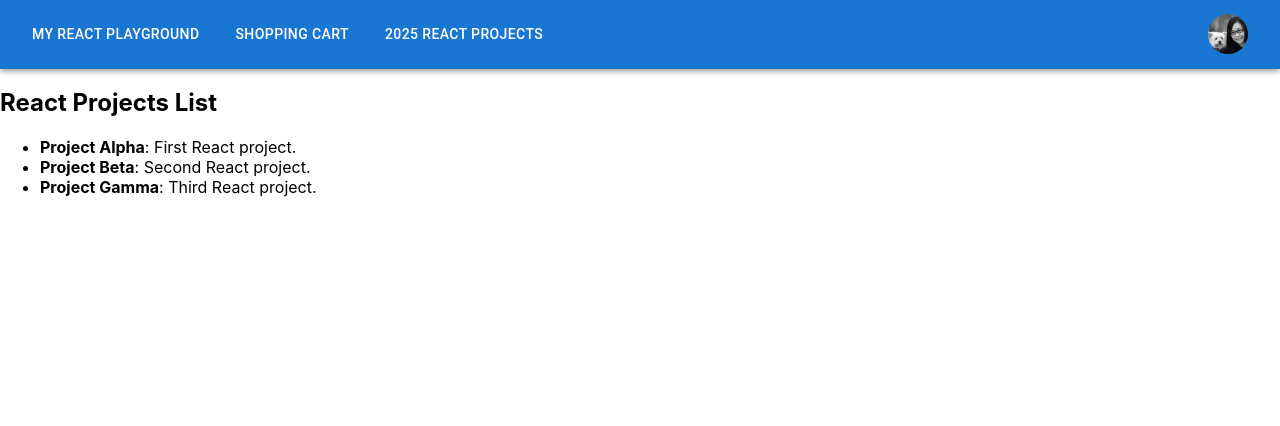
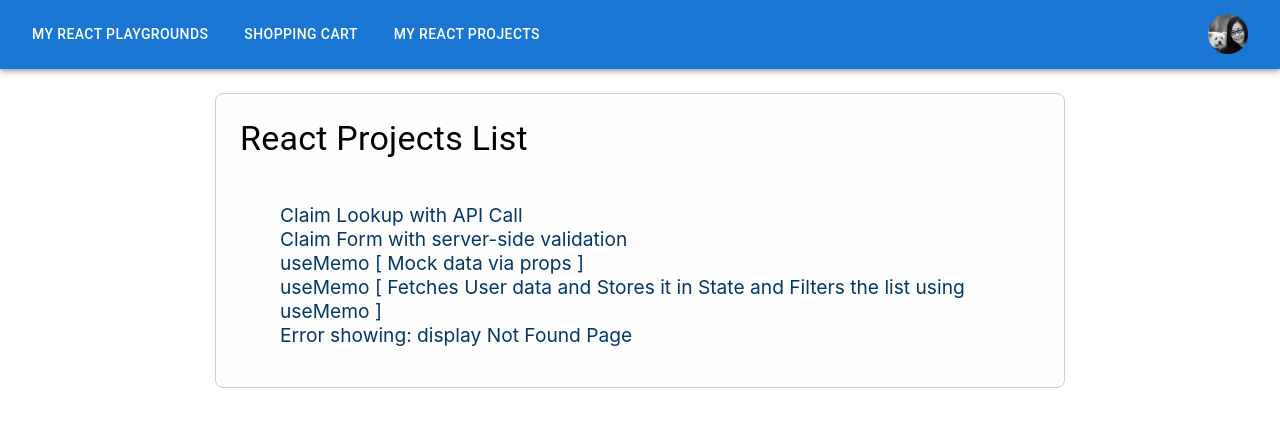
Before and after one commit to fang-wenlee/fullstack-client, a React (Create React App) app: page /projects in a window 1280 px wide. Shown: the top 426 px of the page. Built offline with nearby package versions, Linux system fonts and the light colour scheme.

Commit message:
create a project list page to link to each project component

```diff
--- a/src/App.js
+++ b/src/App.js
@@ -1,14 +1,25 @@
+import React, { useState } from 'react';
 import ClaimForm from './components/ClaimForm';
 import ClaimLookup from './components/ClaimLookup';
 import Counter from './components/Counter';
 import GitHubProfile from './components/GitHubProfile';
 import ReactProjectsList from './components/ReactProjectsList';
+
 import Appbar from './components/Appbar';
-import React, { useState } from 'react';
+
+import { Box } from '@mui/material';
 import { BrowserRouter as Router, Routes, Route } from 'react-router-dom';
-
+import UserSearch from './components/UserSearch';
+import UserSearchApi from './components/UserSearchApi';
 import './index.css';
 import './App.css';
+
+const sampleUsers = [
+  { id: 1, name: 'Alice Johnson' },
+  { id: 2, name: 'Bob Smith' },
+  { id: 3, name: 'Charlie Davis' },
+];
+
 function App() {
   const [fname, setFname] = useState('');
 
@@ -36,17 +47,33 @@ function App() {
 
         {fname && <h2>Welcome , {fname}</h2>}
         <Routes>
-          <Route path="/" element={<ClaimForm />} />
+          <Route path="/claimform" element={<ClaimForm />} />
           <Route path="/Lookup" element={<ClaimLookup />} />
           <Route path="/counter" element={<Counter setFname={setFname} />} />
 
           <Route path="/profile" element={<GitHubProfile />} />
           <Route path="/projects" element={<ReactProjectsList />} />
-          <Route path="*" element={<h2>Page Not Found</h2>} />
+
+          <Route
+            path="/usememo1"
+            element={<UserSearch users={sampleUsers} />}
+          />
+          <Route path="/usememo2" element={<UserSearchApi />} />
+          <Route
+            path="*"
+            element={
+              <Box
+                component="div"
+                sx={{ maxWidth: '500px', textAlign: 'center', mt: 5 }}
+              >
+                {' '}
+                <h2>Page Not Found</h2>{' '}
+              </Box>
+            }
+          />
         </Routes>
       </Router>
     </div>
   );
 }
-
 export default App;
--- a/src/components/Appbar.js
+++ b/src/components/Appbar.js
@@ -17,7 +17,7 @@ import { useNavigate } from 'react-router-dom';
 
 const domains = [
   {
-    label: 'My React Playground',
+    label: 'My React Playgrounds',
     path: 'https://fangwenlee.netlify.app/',
     desc: 'A curated showcase of my front-end development journey—featuring my professional resume, portfolio, and a growing collection of React-based mini projects. Explore clean UI components, responsive layouts, and hands-on experiments that reflect my passion for building elegant, maintainable web applications.',
   },
@@ -28,7 +28,7 @@ const domains = [
   },
 
   {
-    label: '2025 React Projects',
+    label: 'My React Projects',
     path: '/projects',
     desc: 'A collection of React projects demonstrating various concepts and functionalities, including state management, routing, API integration, and component design. Each project is a hands-on example of building interactive and dynamic web applications using React.',
   },
--- a/src/components/ReactProjectsList.js
+++ b/src/components/ReactProjectsList.js
@@ -1,24 +1,69 @@
 import React from 'react';
+
+import { Link } from 'react-router-dom';
+
+import { Box, Typography } from '@mui/material';
 
 const ReactProjectsList = () => {
   // Sample data, replace with your actual projects
-  const projects = [
-    { id: 1, name: 'Project Alpha', description: 'First React project.' },
-    { id: 2, name: 'Project Beta', description: 'Second React project.' },
-    { id: 3, name: 'Project Gamma', description: 'Third React project.' },
-  ];
+  // const projects = [
+  //   { id: 1, name: 'Project Alpha', description: 'First React project.' },
+  //   { id: 2, name: 'Project Beta', description: 'Second React project.' },
+  //   { id: 3, name: 'Project Gamma', description: 'Third React project.' },
+  // ];
+
+  const style = {
+    projectContainer: {
+      maxWidth: 800,
+      display: 'flex',
+      flexDirection: 'column',
+      gap: 2,
+      mx: 'auto', // margin left & margin right auto to center
+      mt: 3, // margin top for 24px
+      p: 3,
+      border: '1px solid #ccc',
+      borderRadius: 2,
+      // boxShadow: 3,
+      backgroundColor: '#fefefe',
+    },
+    ul: {
+      listStyleType: 'none',
+
+      '& a': {
+        color: '#043668ff',
+        fontSize: '1.2rem',
+        textDecoration: 'none',
+      },
+    },
+  };
 
   return (
-    <div>
-      <h2>React Projects List</h2>
-      <ul>
-        {projects.map(project => (
-          <li key={project.id}>
-            <strong>{project.name}</strong>: {project.description}
-          </li>
-        ))}
-      </ul>
-    </div>
+    <Box sx={style.projectContainer}>
+      <Typography variant="h4" gutterBottom>
+        React Projects List
+      </Typography>
+
+      <Box component="ul" sx={style.ul}>
+        <li>
+          <Link to="/lookup">Claim Lookup with API Call</Link>
+        </li>
+        <li>
+          <Link to="/claimform">Claim Form with server-side validation</Link>
+        </li>
+        <li>
+          <Link to="/usememo1">useMemo [ Mock data via props ]</Link>
+        </li>
+        <li>
+          <Link to="/usememo2">
+            useMemo [ Fetches User data and Stores it in State and Filters the
+            list using useMemo ]
+          </Link>
+        </li>
+        <li>
+          <Link to="/classComp"> Error showing: display Not Found Page</Link>
+        </li>
+      </Box>
+    </Box>
   );
 };
 
```
